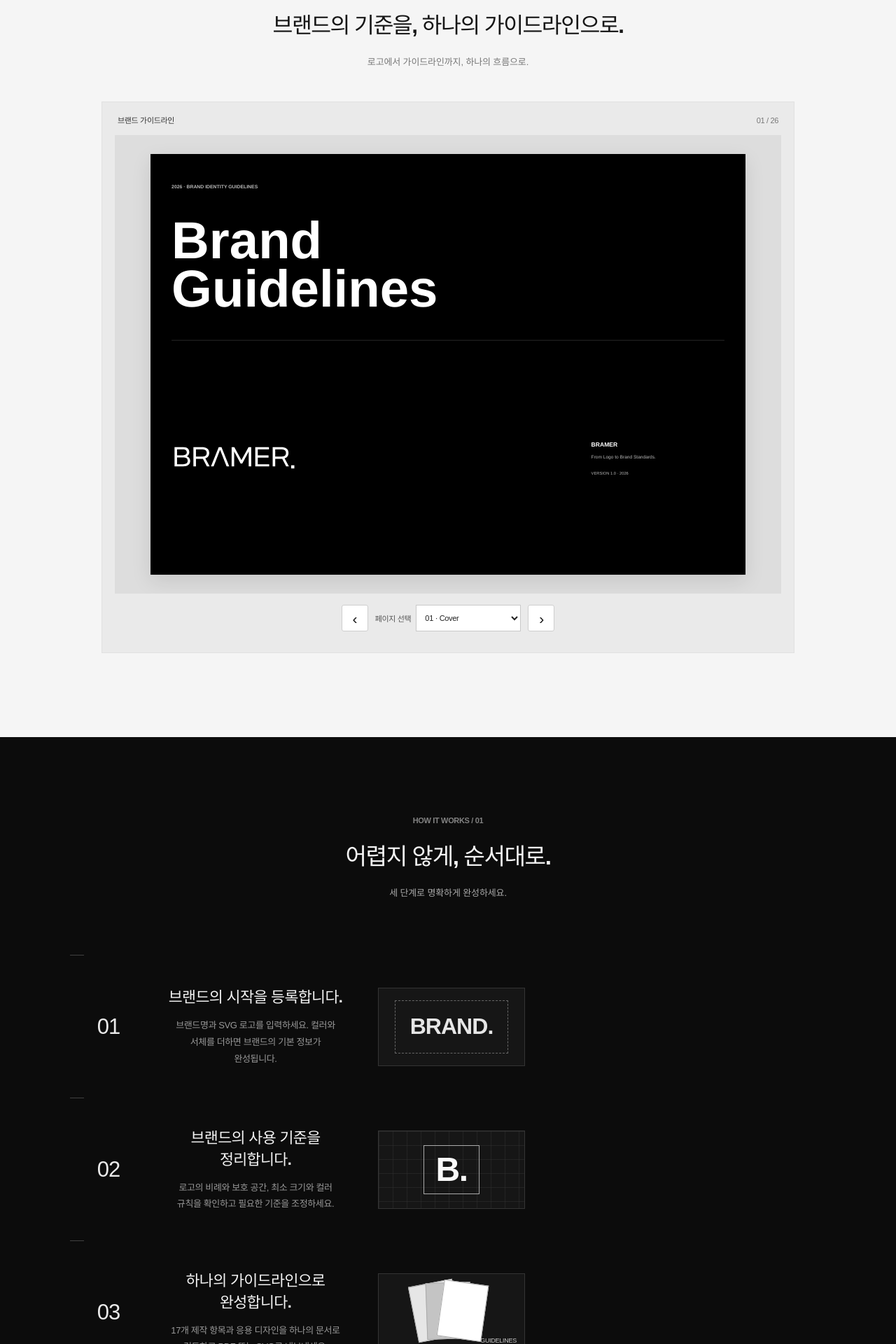
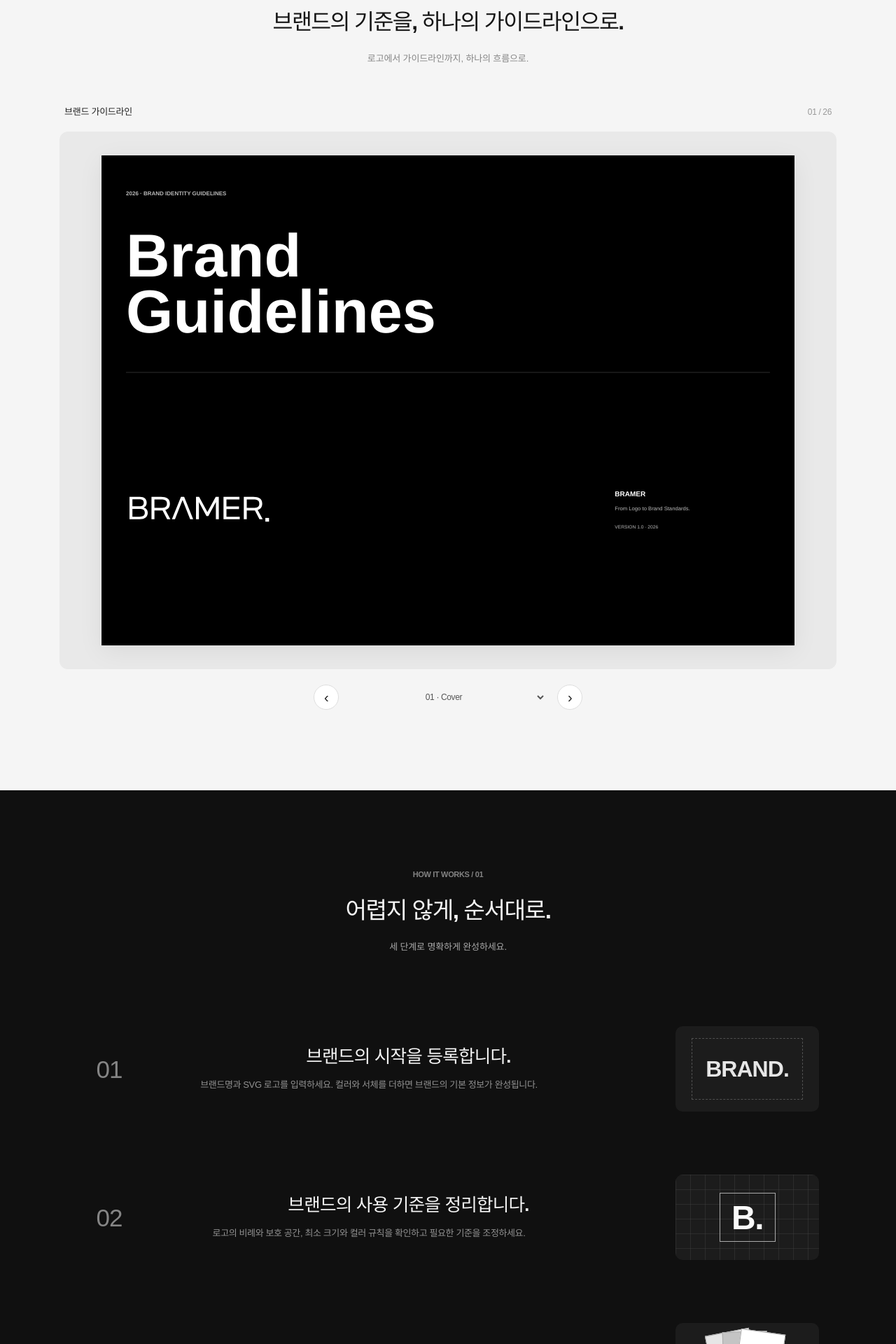
Before and after one commit to jyhome1228-cyber/brandcreator, a React (Vite) app: page / in a window 1280 px wide. Shown: the part 860-2780 px from the top of the page at 70% size. Built offline with nearby package versions, Linux system fonts and the light colour scheme; a web font is replaced by a local one.

Commit message:
Streamline product preview and process; give BRAMER technology a distinctive horizontal editorial layout

```diff
--- a/src/technical-manifesto.css
+++ b/src/technical-manifesto.css
@@ -41,3 +41,71 @@
 .bramer-landing .bramer-tech-open-docs{display:inline-flex;align-items:center;justify-content:center;background:#eee;color:#141414;border:1px solid #eee;border-radius:999px;padding:12px 21px;margin-top:25px;font-size:12px!important;font-weight:600;cursor:pointer;transition:background .2s}
 .bramer-landing .bramer-tech-open-docs:hover{background:#d6d6d6}
 @media(max-width:760px){.bramer-landing .bramer-tech-editorial{margin-top:48px;padding-top:37px}}
+
+
+/* BRAMER 2026 — product-first presentation, minimal process and independent editorial docs. */
+.bramer-landing .bramer-home-preview-section{padding-top:105px!important;padding-bottom:115px!important}
+.bramer-landing .bramer-home-preview-section .bramer-home-section-heading{margin-bottom:42px!important}
+.bramer-landing .bramer-home-preview-section .bramer-home-section-heading p{font-size:13px!important;color:#858585!important}
+.bramer-landing .bramer-engine-preview{max-width:1110px;margin:0 auto}
+.bramer-landing .bramer-engine-preview .bramer-preview-window{background:transparent!important;border:0!important;padding:0!important}
+.bramer-landing .bramer-engine-preview .bramer-preview-toolbar{padding:12px 7px 19px!important;border:0!important;background:transparent!important;display:flex!important;align-items:center;justify-content:space-between}
+.bramer-landing .bramer-engine-preview .bramer-preview-window-title{font-size:13px!important;letter-spacing:-.02em!important;font-weight:600!important;color:#222!important}
+.bramer-landing .bramer-preview-page-count{font-size:12px!important;color:#999;letter-spacing:.05em;font-variant-numeric:tabular-nums}
+.bramer-landing .bramer-engine-preview .bramer-engine-canvas{background:#e9e9e9!important;border:0!important;padding:34px!important;border-radius:12px!important;min-height:0!important;overflow:hidden}
+.bramer-landing .bramer-engine-preview .bramer-engine-page{max-width:990px!important;width:100%;border-radius:0;box-shadow:0 8px 35px rgba(0,0,0,.065)!important}
+.bramer-landing .bramer-engine-navigation-minimal{margin:22px auto 0!important;padding:0!important;gap:16px!important;background:transparent!important;display:flex!important;flex-wrap:nowrap!important;justify-content:center!important}
+.bramer-landing .bramer-engine-navigation-minimal button{width:36px!important;height:36px!important;min-width:36px!important;border-radius:50%!important;border:1px solid #dedede!important;background:#fff!important;color:#222!important;font-size:20px!important}
+.bramer-landing .bramer-engine-navigation-minimal button:hover{border-color:#999!important}
+.bramer-landing .bramer-engine-navigation-minimal .bramer-engine-jump{flex:none!important;min-width:0!important;margin:0!important}
+.bramer-landing .bramer-engine-navigation-minimal .bramer-engine-jump select{width:min(280px,45vw)!important;max-width:280px!important;height:36px!important;min-height:36px!important;border:0!important;background:transparent!important;font-size:12px!important;text-align:center;color:#555!important;cursor:pointer}
+.bramer-sr-only{position:absolute!important;width:1px!important;height:1px!important;padding:0!important;margin:-1px!important;overflow:hidden!important;clip:rect(0,0,0,0)!important;white-space:nowrap!important;border:0!important}
+.bramer-landing .bramer-home-steps-section{padding:113px 24px 121px!important;background:#101010!important}
+.bramer-landing .bramer-home-process{display:block!important;max-width:1060px!important;margin:0 auto!important}
+.bramer-landing .bramer-process-track{display:none!important}
+.bramer-landing .bramer-process-list{display:grid!important;gap:40px!important;border:0!important}
+.bramer-landing .bramer-process-step{min-height:172px!important;grid-template-columns:92px minmax(0,1fr) 205px!important;gap:40px!important;padding:20px 0!important;border:0!important;align-items:center!important}
+.bramer-landing .bramer-process-index{align-self:center!important}
+.bramer-landing .bramer-process-index>span{font-size:35px!important;line-height:1!important;color:#858585!important;font-weight:450!important}
+.bramer-landing .bramer-process-copy h3{font-size:clamp(20px,2vw,26px)!important;font-weight:620!important;line-height:1.4!important;margin-bottom:10px!important}
+.bramer-landing .bramer-process-copy p{max-width:570px;font-size:13px!important;color:#929292!important;line-height:1.85!important}
+.bramer-landing .bramer-process-graphic{width:205px!important;height:122px!important;border:0!important;border-radius:10px;background:#1c1c1c!important}
+.bramer-landing .bramer-process-graphic-logo i{border-color:#505050!important}
+.bramer-landing .bramer-process-graphic-grid{background-image:linear-gradient(to right,#4b4b4b55 1px,transparent 1px),linear-gradient(to bottom,#4b4b4b55 1px,transparent 1px)!important;background-size:21px 21px!important}
+.bramer-landing .bramer-home-process.bramer-is-visible .bramer-process-step:nth-child(2){animation-delay:.23s!important}
+.bramer-landing .bramer-home-process.bramer-is-visible .bramer-process-step:nth-child(3){animation-delay:.43s!important}
+/* BRAMER document navigation is an understated horizontal index, not another product's sidebar pattern. */
+.bramer-docs-shell{display:block!important;max-width:1160px!important}
+.bramer-docs-sidebar{position:sticky!important;top:66px!important;z-index:40!important;height:auto!important;max-height:none!important;width:100%!important;border-right:0!important;border-bottom:1px solid #ececec!important;background:rgba(255,255,255,.96)!important;backdrop-filter:blur(14px);padding:13px 24px!important;overflow:visible!important}
+.bramer-docs-side-head{display:none!important}
+.bramer-docs-sidebar nav{display:flex!important;align-items:center;justify-content:center;gap:5px!important;overflow-x:auto!important;scrollbar-width:none;white-space:nowrap}
+.bramer-docs-sidebar nav::-webkit-scrollbar{display:none}
+.bramer-docs-sidebar nav a{padding:9px 13px!important;border-radius:999px!important;white-space:nowrap!important;font-size:11px!important;min-height:36px!important;color:#818181!important}
+.bramer-docs-sidebar nav a.active{background:#f0f0f0!important;color:#111!important}
+.bramer-docs-side-bottom{display:none!important}
+.bramer-docs-main{max-width:950px!important;width:100%!important;margin:0 auto!important;padding:88px 32px 54px!important}
+.bramer-docs-hero{padding:0 0 105px!important}
+.bramer-docs-hero h1{font-size:clamp(32px,3.5vw,47px)!important;line-height:1.36!important;letter-spacing:-.06em!important;font-weight:650!important;max-width:850px!important;margin-bottom:37px!important}
+.bramer-docs-hero .bramer-docs-lead{font-size:17px!important;line-height:1.9!important;max-width:740px;color:#444!important}
+.bramer-docs-hero>p{font-size:14px!important;line-height:1.95!important;max-width:760px}
+.bramer-docs-kicker{font-size:11px!important;color:#999!important}
+.bramer-docs-metrics{margin-top:65px!important;padding-top:33px!important}
+.bramer-docs-section{padding:89px 0 96px!important}
+.bramer-docs-section h2{font-size:clamp(25px,2.7vw,33px)!important;max-width:800px;line-height:1.5!important}
+.bramer-docs-section>p{max-width:790px!important;line-height:1.95!important}
+.bramer-docs-principles article{background:#fff!important;border-color:#efefef!important}
+.bramer-docs-flow>div{background:#f8f8f8!important}
+@media(max-width:800px){
+ .bramer-landing .bramer-engine-preview .bramer-engine-canvas{padding:12px!important;border-radius:8px!important}
+ .bramer-landing .bramer-home-steps-section{padding:82px 18px 92px!important}
+ .bramer-landing .bramer-process-list{gap:22px!important}
+ .bramer-landing .bramer-process-step{grid-template-columns:48px minmax(0,1fr)!important;gap:14px!important;min-height:0!important;padding:18px 0!important}
+ .bramer-landing .bramer-process-index>span{font-size:26px!important}
+ .bramer-landing .bramer-process-graphic{grid-column:2!important;width:185px!important;height:104px!important;margin:9px 0 0!important;justify-self:start!important}
+ .bramer-docs-sidebar{top:60px!important;padding:9px 16px!important}
+ .bramer-docs-sidebar nav{justify-content:flex-start}
+ .bramer-docs-main{padding:58px 22px 48px!important}
+ .bramer-docs-hero h1{font-size:clamp(30px,5.8vw,40px)!important}
+ .bramer-docs-section{padding:70px 0 75px!important}
+}
+@media(prefers-reduced-motion:reduce){.bramer-landing .bramer-process-step{animation:none!important;opacity:1!important;transform:none!important}}
```
